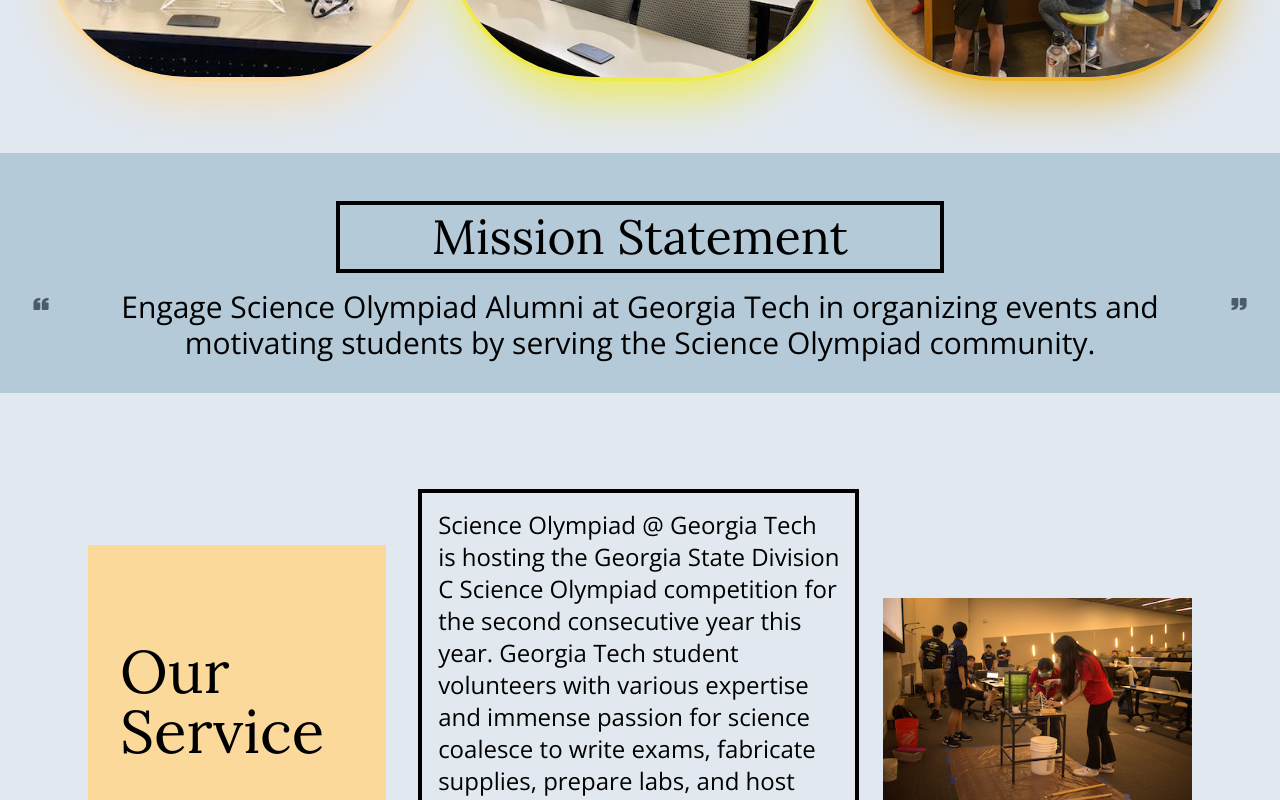
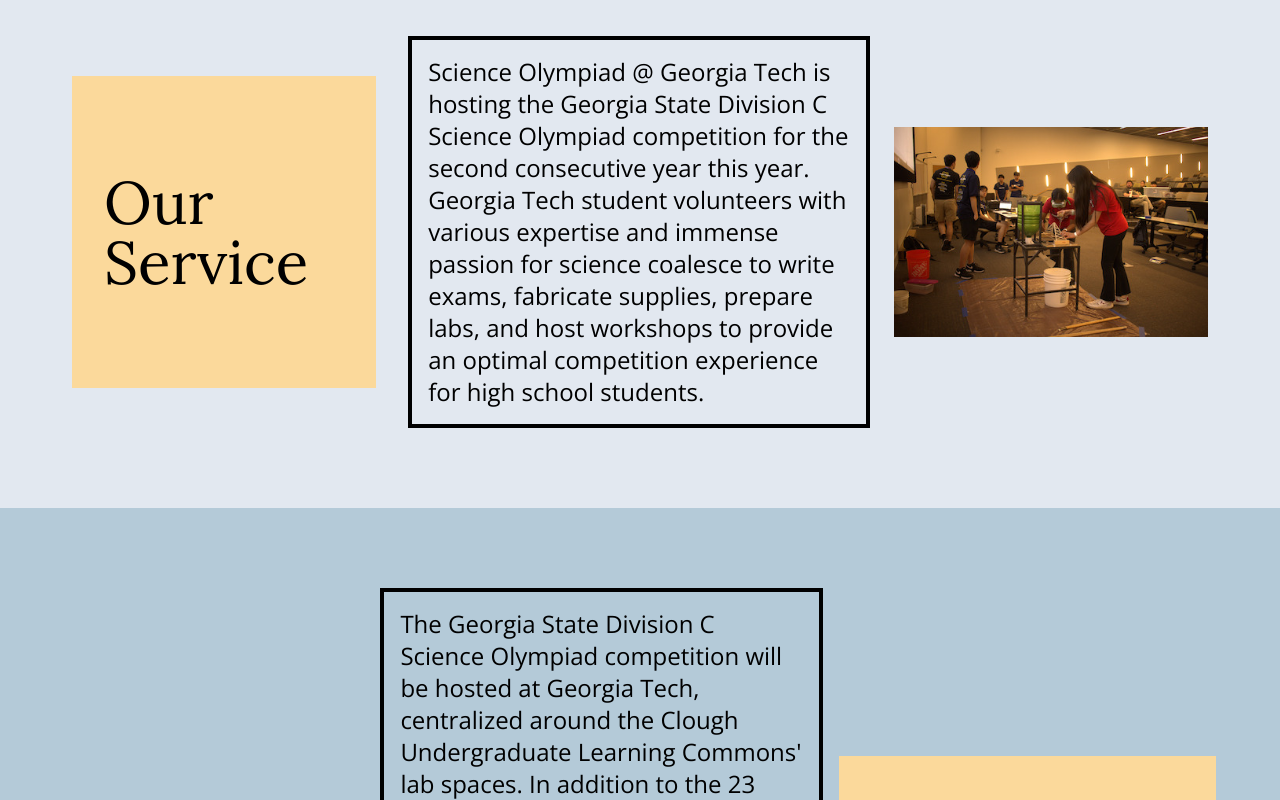
Before and after one commit to scioly-gatech/website, a Next.js app: page / in a window 1280 px wide. Shown: the part 760-1560 px from the top of the page. Built offline with nearby package versions, Linux system fonts and the light colour scheme.

Commit message:
Changed sizing on home page and updated the small nav menu

```diff
--- a/src/app/components/Navbar.tsx
+++ b/src/app/components/Navbar.tsx
@@ -83,7 +83,7 @@
                         <RxCross1 />
                     </button>
                 </div>
-                <ul>
+                <ul onClick={toggleSmallNav}>
                     <li>
                         <Link href="/" className="font-bold flex flex-row">
                             <p> Home </p> <AiOutlineHome className="m-1"/>
--- a/src/app/page.tsx
+++ b/src/app/page.tsx
@@ -136,7 +136,7 @@
 }, [])
   return (
     <>
-    {/* Tutorial for adding Google Analytics: https://www.mohammadfaisal.dev/blog/add-google-analytics-to-nextjs */}
+    {/* Tutorial for adding Google Analytics: https://www.mohammadfaisal.dev/blog/add-google-analytics-to-nextjs
     <Script
         strategy="lazyOnload"
         src={`https://www.googletagmanager.com/gtag/js?id=${process.env.NEXT_PUBLIC_GOOGLE_ANALYTICS}`}
@@ -153,7 +153,7 @@
                 `}
       </Script>
 
-
+*/}
     <main className="bg-slate-200 dark:bg-darkBlue h-full w-screen">
     <AnimatePresence>
       <motion.div
@@ -162,10 +162,10 @@
         transition={{duration:4}}
         className="h-[24rem] flex justify-center items-center bg-[url(/images/home/atlantaSky.jpg)] "
       >
-       <h1 className={`text-6xl text-center border-4 borer-white text-white lg:p-20 m-4 mx-12, ${play.className}`}><span className="">Science Olympiad @ Georgia Tech </span></h1>
+       <h1 className={`text-6xl text-center border-4 borer-white text-white lg:p-20 m-4 mx-12 w-screen, ${play.className}`}><span className="">Science Olympiad @ Georgia Tech </span></h1>
     </motion.div>
     </AnimatePresence>
-
+{/*
     <div id="smallCarousel" className="flex lg:hidden flex-row justify-center py-16 ">
 
         <button id="left" onClick={() => {
@@ -195,14 +195,14 @@
         </div>
         <button id="right" onClick={() => changePic(true)} className="text-6xl"> &gt; </button>
     </div>
-
+    */}
 <AnimatePresence>
     <motion.div
       initial={{opacity:0}}
       whileInView={{opacity:1}}
       transition={{duration:3}}
     >
-    <div id="mission" className="bg-lightBlue flex flex-col items-center p-8 dark:bg-black">
+    <div id="mission" className="bg-lightBlue flex flex-col items-center p-8 dark:bg-black w-screen">
         <h2 className={`text-5xl ${play.className} border-4 border-black lg:w-1/2 text-center py-2 my-4 dark:text-white dark:border-white`}>Mission Statement</h2>
         <p className="hidden lg:flex text-3xl text-center dark:text-white"><BiSolidQuoteLeft className="text-darkBlue dark:text-white hidden lg:block"/> Engage Science Olympiad Alumni at Georgia Tech in organizing events and motivating students by serving the Science Olympiad community. <BiSolidQuoteRight className="text-darkBlue dark:text-white hidden lg:block"/></p>
         <p className="flex lg:hidden text-3xl text-center dark:text-white">&ldquo; Engage Science Olympiad Alumni at Georgia Tech in organizing events and motivating students by serving the Science Olympiad community. &rdquo; </p>
@@ -214,11 +214,11 @@
       whileInView={{opacity:1}}
       transition={{duration:1}}
     >
-    <div id="service" className={`flex flex-col lg:flex-row justify-evenly lg:m-12 lg:p-8 items-center m-4`}>
+    <div id="serviceSmall" className={`flex lg:hidden flex-col items-center w-screen`}>
       <div className="flex flex-col items-center">
-        <h2 className={`bg-lightOrange ${play.className} text-6xl p-4 m-2 lg:py-24 lg:px-8 lg:mr-4`}>Our Service</h2>
+        <h2 className={`bg-lightOrange ${play.className} text-6xl p-2 m-2`}>Our Service</h2>
       </div>
-      <p className="text-2xl lg:w-1/2 border-4 border-black p-4 m-4 dark:text-white dark:border-white">Science Olympiad @ Georgia Tech is hosting the Georgia State Division C Science Olympiad competition for the second consecutive year this year. Georgia Tech student volunteers with various expertise and immense passion for science coalesce to write exams, fabricate supplies, prepare labs, and host workshops to provide an optimal competition experience for high school students.</p>
+      <p className="text-2xl border-4 border-black p-4 m-4 dark:text-white dark:border-white">Science Olympiad @ Georgia Tech is hosting the Georgia State Division C Science Olympiad competition for the second consecutive year this year. Georgia Tech student volunteers with various expertise and immense passion for science coalesce to write exams, fabricate supplies, prepare labs, and host workshops to provide an optimal competition experience for high school students.</p>
       <figure className="m-2">
         <Image src="/images/home/main1.jpg" alt="Students competing in the Bridge event at the state competition" width="400" height="267"/>
         <figcaption className="sr-only">Image of two students competing in the Bridge event and getting their device set up. Science Olympiad volunteers can be seen in the background of the photo taken during the 2023 State Competition.</figcaption>
@@ -231,14 +231,31 @@
       whileInView={{opacity:1}}
       transition={{duration:1}}
     >
-    <div id="tournamentSmall" className={`flex lg:hidden flex-col items-center bg-lightBlue dark:bg-black`}>
+    <div id="tournamentSmall" className={`flex lg:hidden flex-col items-center bg-lightBlue dark:bg-black w-screen`}>
       <div className="flex flex-col items-center">
-        <h2 className={`bg-lightOrange ${play.className} text-6xl p-4 m-4`}>Our Tournament</h2>
+        <h2 className={`bg-lightOrange ${play.className} text-6xl p-2 m-2`}>Our Tournament</h2>
       </div>
       <p className="text-2xl border-4 border-black p-4 m-4 dark:text-white dark:border-white">The Georgia State Division C Science Olympiad competition will be hosted at Georgia Tech, centralized around the Clough Undergraduate Learning Commons&apos; lab spaces. In addition to the 23 competitive events, several trial events will be hosted on competition day. Various major-specific and specialized Georgia Tech student organizations will host workshops and information sessions around campus to provide high school students with an experience in specific fields. Special tournament directors from the Georgia Science Olympiad organization will ensure fairness in scoring and resolving miscellaneous issues.</p>
       <figure className="m-2">
         <Image src="/images/home/main2.jpg" alt="Students competing in a build event at the state competition" width="400" height="267"/>
         <figcaption className="sr-only">Image of two students placing the plane that they built into a box at the Science Olympiad 2023 State Tournament.</figcaption>
+      </figure>
+    </div>
+    </motion.div>
+
+    <motion.div
+      initial={{opacity:0}}
+      whileInView={{opacity:1}}
+      transition={{duration:1}}
+    >
+    <div id="serviceLarge" className={`hidden lg:flex flex-row justify-evenly items-center p-16`}>
+      <div className="flex flex-col items-center">
+        <h2 className={`bg-lightOrange ${play.className} text-6xl p-2 m-2 lg:py-24 lg:px-8 lg:mr-4 `}>Our Service</h2>
+      </div>
+      <p className="text-2xl w-1/2 border-4 border-black p-4 m-4 dark:text-white dark:border-white">Science Olympiad @ Georgia Tech is hosting the Georgia State Division C Science Olympiad competition for the second consecutive year this year. Georgia Tech student volunteers with various expertise and immense passion for science coalesce to write exams, fabricate supplies, prepare labs, and host workshops to provide an optimal competition experience for high school students.</p>
+      <figure className="m-2">
+        <Image src="/images/home/main1.jpg" alt="Students competing in the Bridge event at the state competition" width="400" height="267"/>
+        <figcaption className="sr-only">Image of two students competing in the Bridge event and getting their device set up. Science Olympiad volunteers can be seen in the background of the photo taken during the 2023 State Competition.</figcaption>
       </figure>
     </div>
     </motion.div>
@@ -272,7 +289,7 @@
   >
 
 <div id="schools">
-<div className={`text-center text-3xl px-12 italic text-white bg-darkBlue dark:bg-black ${play.className}`}>
+  <div className={`text-center text-3xl px-12 italic text-white bg-darkBlue dark:bg-black ${play.className}`}>
       <div className="flex flex-col items-center">
       <h2 className="text-center">A special thanks to our sponsors for supporting us in hosting our tournaments!</h2>
         <figure>
@@ -299,8 +316,7 @@
         <Image src="/images/sponsors/Design2.png" alt="Georgia Tech College of Design" width="800" height="100" className="shadow-amber-600 border-amber-600 shadow-2xl border-4 p-4 m-2"/>
           <figcaption className="sr-only">Picture of the Georgia Tech College of Design Logo</figcaption>
         </figure>
-    </div>
-
+  </div>
   </motion.div>
     </div>
     </AnimatePresence>
```
